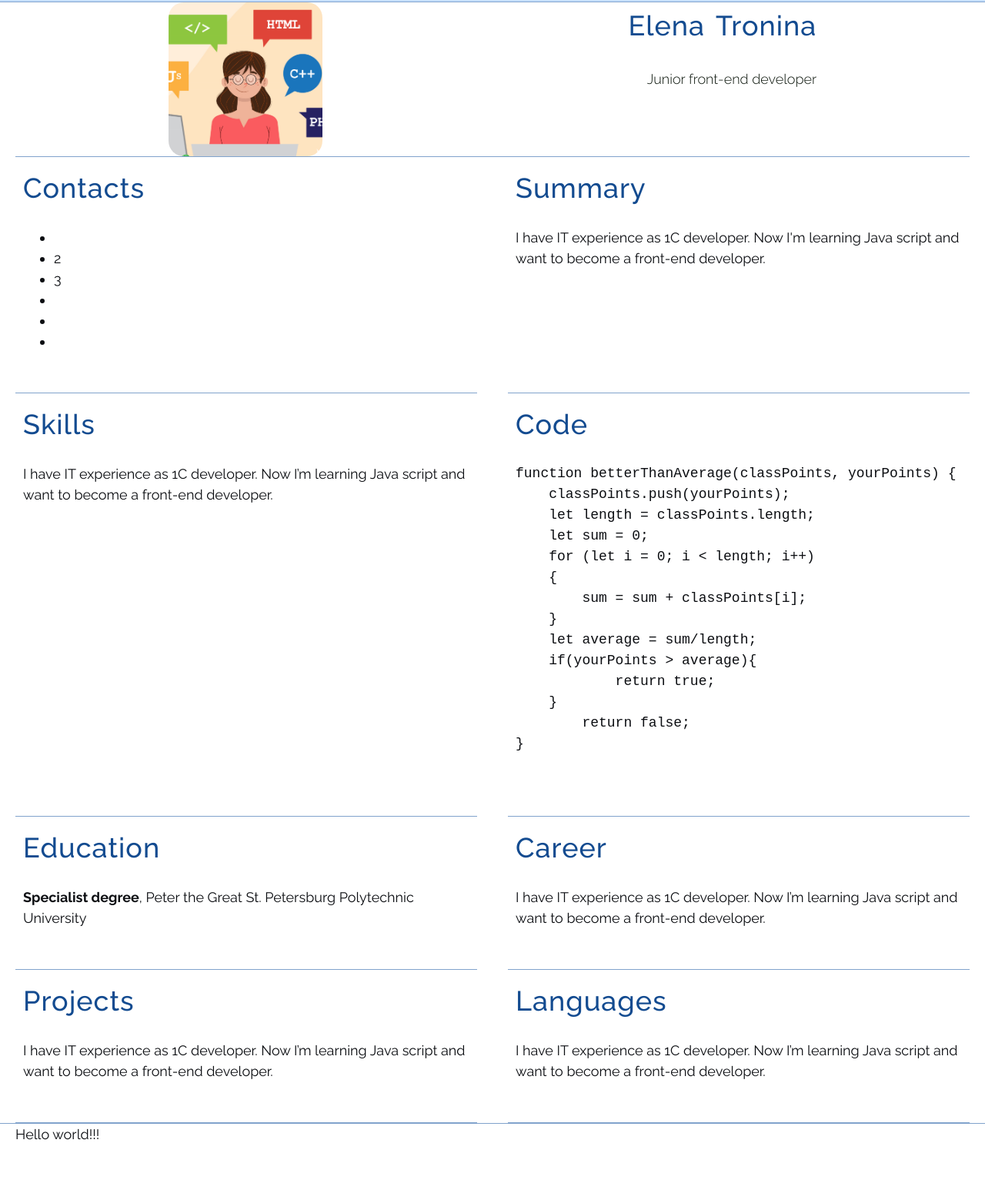
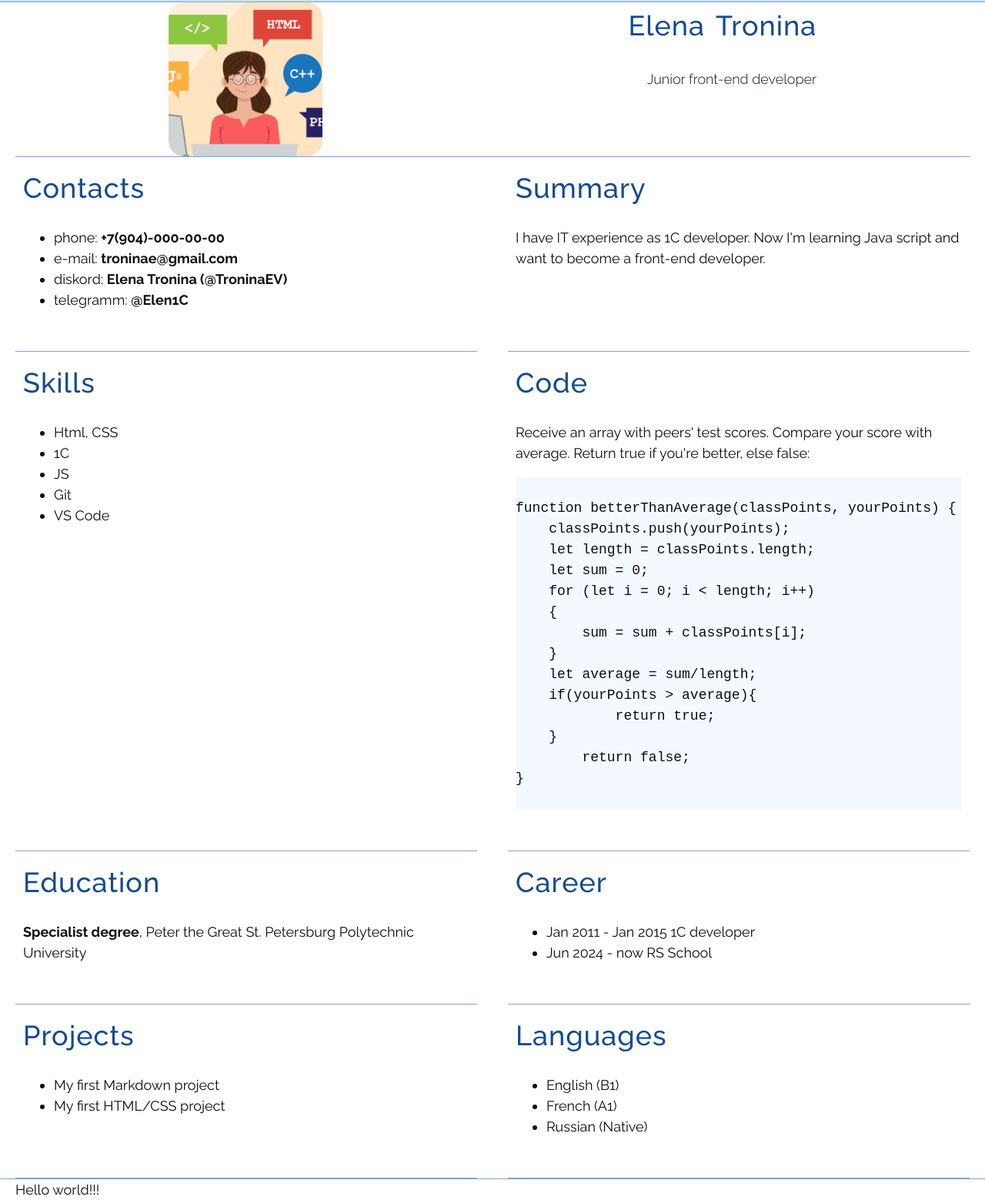
Before and after one commit to TroninaEV/rsschool-cv, a plain HTML site: page index.html in a window 1280 px wide. Shown: the part 84-1643 px from the top of the page at 77% size. Before the commit the page ends 1571 px from the top, so only its background shows below. Drawn offline with Linux system fonts and the light colour scheme.

Commit message:
feat: add sections  information

```diff
--- a/index.html
+++ b/index.html
@@ -42,12 +42,10 @@
             <section class="section" id="contacts">
                 <h2 class="section-title-profile">Contacts</h2>
                 <ul class="section-list">
-                    <li class="section-list-item"></li>
-                    <li class="section-list-item">2</li>
-                    <li class="section-list-item">3</li>
-                    <li class="section-list-item"></li>
-                    <li class="section-list-item"></li>
-                    <li class="section-list-item"></li>
+                    <li class="section-list-item">phone: <b>+7(904)-000-00-00</b></li>
+                    <li class="section-list-item">e-mail: <b>troninae@gmail.com</b></li>
+                    <li class="section-list-item">diskord: <b>Elena Tronina (@TroninaEV)</b></li>
+                    <li class="section-list-item">telegramm: <b>@Elen1C</b></li>
                 </ul>
             </section>
             <section class="section" id="summary">
@@ -58,13 +56,20 @@
             </section>
             <section class="section" id="skills">
                 <h2 class="section-title-profile">Skills</h2>
-                <p>I have IT experience as 1C developer. Now I’m learning Java script and want to become a front-end
-                    developer.</p>
+                <ul class="section-list">
+                    <li class="section-list-item">Html, CSS</li>
+                    <li class="section-list-item">1C</li>
+                    <li class="section-list-item">JS</li>
+                    <li class="section-list-item">Git</li>
+                    <li class="section-list-item">VS Code</li>
+                </ul>
             </section>
             <section class="section" id="code">
                 <h2 class="section-title-profile">Code</h2>
+                <p>Receive an array with peers' test scores. Compare your score with average. Return true if you're better, else false:</p>
                 <pre class="section-code">
-<code>function betterThanAverage(classPoints, yourPoints) {
+                <code>
+function betterThanAverage(classPoints, yourPoints) {
     classPoints.push(yourPoints);
     let length = classPoints.length;
     let sum = 0;
@@ -77,9 +82,8 @@
             return true;
     }
         return false;
-}
-</code>
-</pre>
+}</code>
+            </pre>
             </section>
             <section class="section" id="education">
                 <h2 class="section-title-profile">Education</h2>
@@ -87,18 +91,27 @@
             </section>
             <section class="section" id="career">
                 <h2 class="section-title-profile">Career</h2>
-                <p>I have IT experience as 1C developer. Now I’m learning Java script and want to become a front-end
-                    developer.</p>
+                <ul class="section-list">
+                    <li class="section-list-item">Jan 2011 - Jan 2015 1C developer</li>
+                    <li class="section-list-item">Jun 2024 - now RS School</li>
+                </ul>
             </section>
+
+
             <section class="section" id="projects">
                 <h2 class="section-title-profile">Projects</h2>
-                <p>I have IT experience as 1C developer. Now I’m learning Java script and want to become a front-end
-                    developer.</p>
+                <ul class="section-list">
+                    <li class="section-list-item"><a>My first Markdown project</a></li>
+                    <li class="section-list-item"><a>My first HTML/CSS project</a></li>
+                </ul>
             </section>
             <section class="section" id="languages">
                 <h2 class="section-title-profile">Languages</h2>
-                <p>I have IT experience as 1C developer. Now I’m learning Java script and want to become a front-end
-                    developer.</p>
+                <ul class="section-list">
+                    <li class="section-list-item">English (B1)</li>
+                    <li class="section-list-item">French (A1)</li>
+                    <li class="section-list-item">Russian (Native)</li>
+                </ul>
             </section>
         </div>
     </main>
--- a/style.css
+++ b/style.css
@@ -72,27 +72,6 @@ footer {
     transition: 0.3s;
 }
 
-.toggle {
-    display: none;
-    flex-direction: column;
-    justify-content: center;
-    align-items: center;
-    width: 40px;
-    height: 40px;
-    margin-top: 5px;
-    margin-left: auto;
-    cursor: pointer;
-    user-select: none;
-    z-index: 15;
-}
-
-.toggle div {
-    width: 80%;
-    height: 2px;
-    background: #fff;
-    margin: 3px 0;
-    z-index: 15;
-}
 .section-item a {
     color: #829985;
     text-decoration: none;
@@ -190,6 +169,7 @@ footer {
 
 .section-code {
     overflow: auto;
+    background-color:   rgb(244, 249, 255);
 }
 
 @media (max-width: 1440px) {
```
